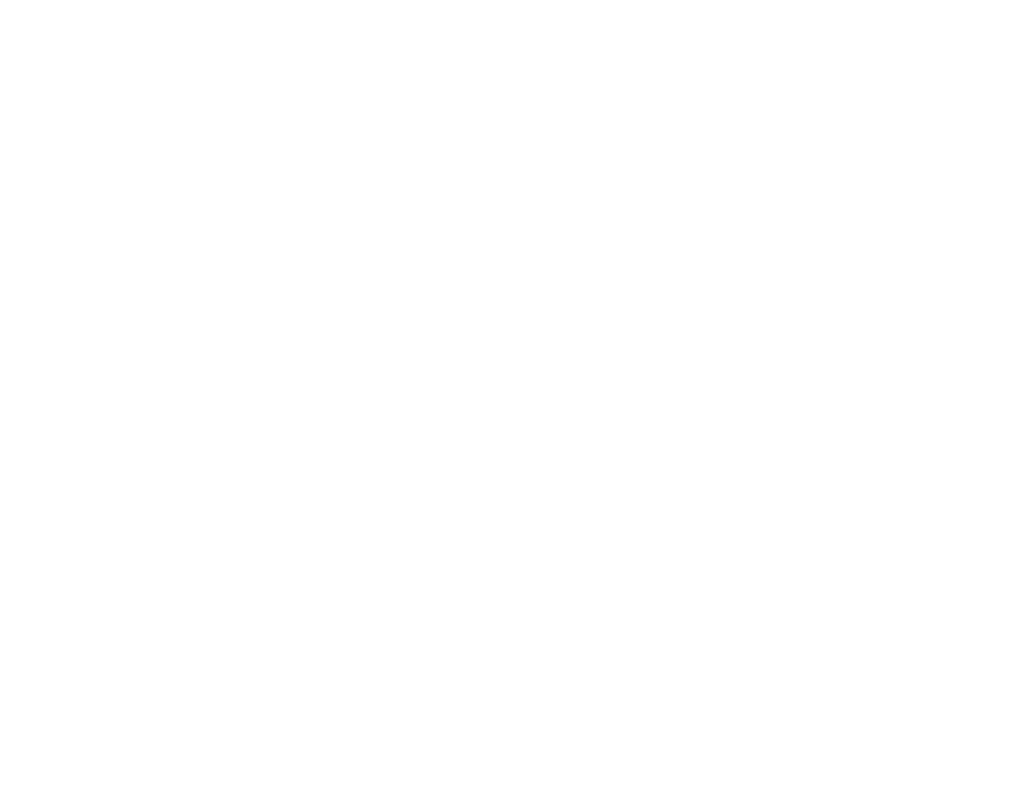
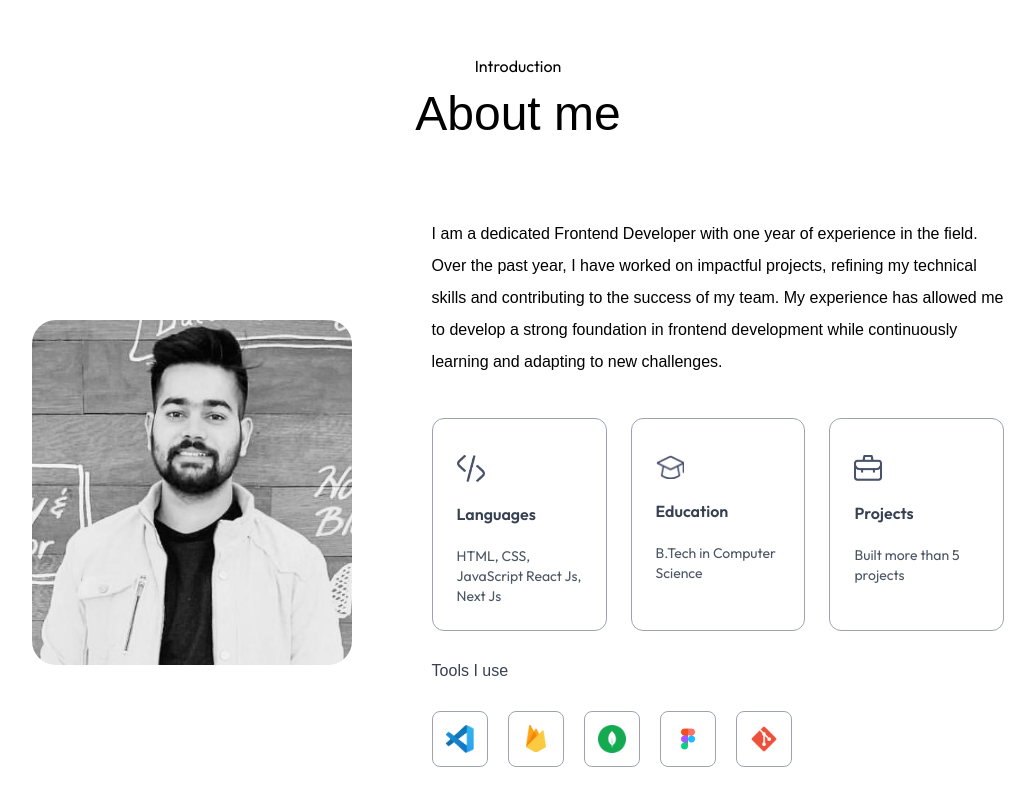
Before and after one commit to igagandeep/Portfolio, a Next.js app: page / in a window 1280 px wide. Shown: the part 790-1596 px from the top of the page, without its empty margins (122-1157 px from the left). Before the commit the page ends 800 px from the top, so only its background shows below. Built offline with nearby package versions, Linux system fonts and the light colour scheme; a web font is replaced by a local one.

Commit message:
worked on about section

```diff
--- /dev/null
+++ b/app/components/About.jsx
@@ -0,0 +1,56 @@
+import { assets, infoList, toolsData } from "@/assets/assets";
+import Image from "next/image";
+import React from "react";
+
+const About = () => {
+  return (
+    <div className="w-full px-[12%] py-10 scroll-mt-20" id="about">
+      <h4 className="text-center mb-2 text-lgdont-Ovo">Introduction</h4>
+      <h2 className="text-center text-5xl font-Ovo">About me</h2>
+      <div className="flex w-full flex-col lg:flex-row items-center gap-20 my-20">
+        <div className="w-64 sm:w-80 rounded-3xl max-w-none">
+          <Image
+            src={assets.profile_img}
+            alt="user"
+            className="w-full rounded-3xl"
+          />
+        </div>
+        <div className="flex-1">
+          <p className="mb-10 max-w-2xl font-Ovo">
+            I am a dedicated Frontend Developer with one year of experience in
+            the field. Over the past year, I have worked on impactful projects,
+            refining my technical skills and contributing to the success of my
+            team. My experience has allowed me to develop a strong foundation in
+            frontend development while continuously learning and adapting to new
+            challenges.
+          </p>
+          <ul className="grid grid-cols-1 sm:grid-cols-3 gap-6 max-w-2xl">
+            {infoList.map(({ icon, title, iconDark, description }, index) => (
+              <li
+                className="border-[0.5px] border-gray-400 rounded-xl p-6 cursor-pointer hover:bg-lightHover hover:-translate-y-1 duration-500 hover:shadow-black"
+                key={index}
+              >
+                <Image src={icon} alt={title} className="w-7 mt-3" />
+                <h3 className="my-4 font-semibold text-gray-700">{title}</h3>
+                <p className="text-gray-600 text-sm">{description}</p>
+              </li>
+            ))}
+          </ul>
+          <h4 className="my-6 text-gray-700 font-Ovo">Tools I use</h4>
+          <ul className="flex items-center gap-3 sm:gap-5">
+            {toolsData.map((tool, index) => (
+              <li
+                className="flex items-center justify-center w-12 sm:w-14 hover:-translate-y-1 duration-500 aspect-square border border-gray-400 rounded-lg cursor-pointer"
+                key={index}
+              >
+                <Image src={tool} alt={tool} className="w-5 sm:w-7" />
+              </li>
+            ))}{" "}
+          </ul>
+        </div>
+      </div>
+    </div>
+  );
+};
+
+export default About;
--- a/app/components/Navbar.jsx
+++ b/app/components/Navbar.jsx
@@ -1,8 +1,9 @@
 import { assets } from "@/assets/assets";
 import Image from "next/image";
-import React, { useRef } from "react";
+import React, { useEffect, useRef, useState } from "react";
 
 const Navbar = () => {
+  const [isScroll, setIsScroll] = useState(false);
   const sideMenuRef = useRef();
 
   const openMenu = () => {
@@ -12,12 +13,25 @@
     sideMenuRef.current.style.transform = "translateX(16rem)";
   };
 
+  useEffect(() => {
+    window.addEventListener("scroll", () => {
+      if (scrollY > 50) {
+        setIsScroll(true);
+      } else {
+        setIsScroll(false);
+      }
+    });
+  }, []);
   return (
     <>
       <div className="fixed top-0 right-0 w-11/12 -z-10 translate-y-[-80%]">
         <Image src={assets.header_bg_color} alt="" className="w-full " />
       </div>
-      <nav className="w-full fixed px-5 mt-2 lg:px-8 xl:px-[8%] flex items-center justify-between z-50">
+      <nav
+        className={`w-full fixed px-5  lg:px-8 xl:px-[8%] flex items-center justify-between z-50 ${
+          isScroll ? "bg-white bg-opacity-50 backdrop-blur-lg shadow-sm" : ""
+        }`}
+      >
         <a href="#top">
           <Image
             src={assets.logo}
@@ -26,7 +40,7 @@
           />
         </a>
 
-        <ul className="hidden md:flex items-center gap-6 lg:gap-8 rounded-full  px-12 py-3 bg-white shadow-sm bg-opacity-50">
+        <ul className={`hidden md:flex items-center gap-6 lg:gap-8 rounded-full  px-12 py-3 ${isScroll ? "" : "bg-white shadow-sm bg-opacity-50"} `}>
           <li>
             <a href="#top" className="font-Ovo">
               Home
@@ -85,7 +99,7 @@
             />
           </div>
           <li>
-            <a href="#top" className="font-Ovo" onClick={closeMenu} >
+            <a href="#top" className="font-Ovo" onClick={closeMenu}>
               Home
             </a>
           </li>
--- a/app/layout.js
+++ b/app/layout.js
@@ -17,9 +17,9 @@
 
 export default function RootLayout({ children }) {
   return (
-    <html lang="en">
+    <html lang="en" className="scroll-smooth">
       <body
-        className={`${outfit.className} ${ovo.className} antialiased leading-8 overflow-x-hidden`}
+        className={`${outfit.className} ${ovo.className} antialiased leading-8`}
       >
         {children}
       </body>
--- a/app/page.js
+++ b/app/page.js
@@ -2,12 +2,14 @@
 import Image from "next/image";
 import Navbar from "./components/Navbar";
 import Header from "./components/Header";
+import About from "./components/About";
 
 export default function Home() {
   return (
     <>
       <Navbar />
       <Header />
+      <About />
     </>
   );
 }
--- a/tailwind.config.mjs
+++ b/tailwind.config.mjs
@@ -1,4 +1,5 @@
 /** @type {import('tailwindcss').Config} */
+// eslint-disable-next-line import/no-anonymous-default-export
 export default {
   content: [
     "./pages/**/*.{js,ts,jsx,tsx,mdx}",
@@ -17,6 +18,10 @@
         Ovo: ["Ovo", "sans-serif"],
       },
     },
+    boxShadow: {
+      black: "4px 4px 0 #000",
+      white: "4px 4px 0 #fff",
+    },
   },
   plugins: [],
 };
```
